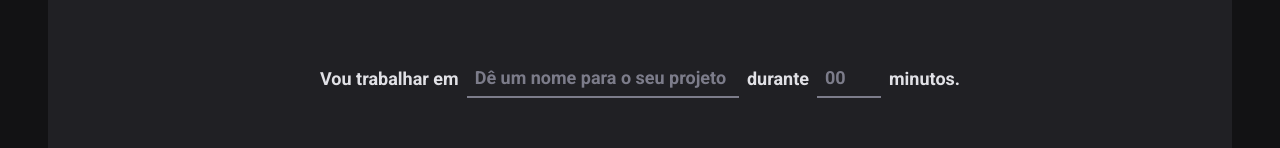
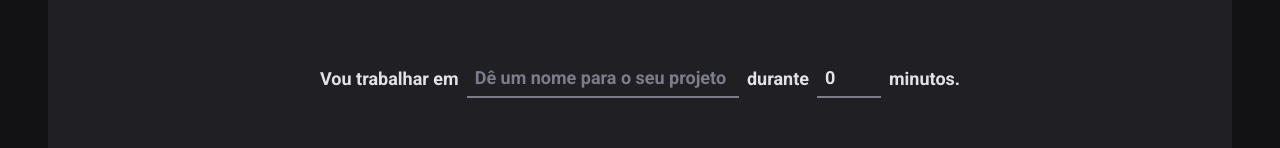
Before and after one commit to JavelFreitas/timer-ignite-react-2022, a React (Vite) app: page / in a window 1280 px wide. Shown: the part 166-314 px from the top of the page. Built offline with nearby package versions, Linux system fonts and the light colour scheme.

Commit message:
fix: add form default values on validation

```diff
--- a/src/pages/Home/index.tsx
+++ b/src/pages/Home/index.tsx
@@ -25,6 +25,10 @@ type newCycleFormData = zod.infer<typeof newCycleFormValidationSchema>
 export function Home() {
   const { register, handleSubmit, watch } = useForm<newCycleFormData>({
     resolver: zodResolver(newCycleFormValidationSchema),
+    defaultValues: {
+      task: '',
+      minutesAmount: 0,
+    },
   })
 
   const task = watch('task')
```
